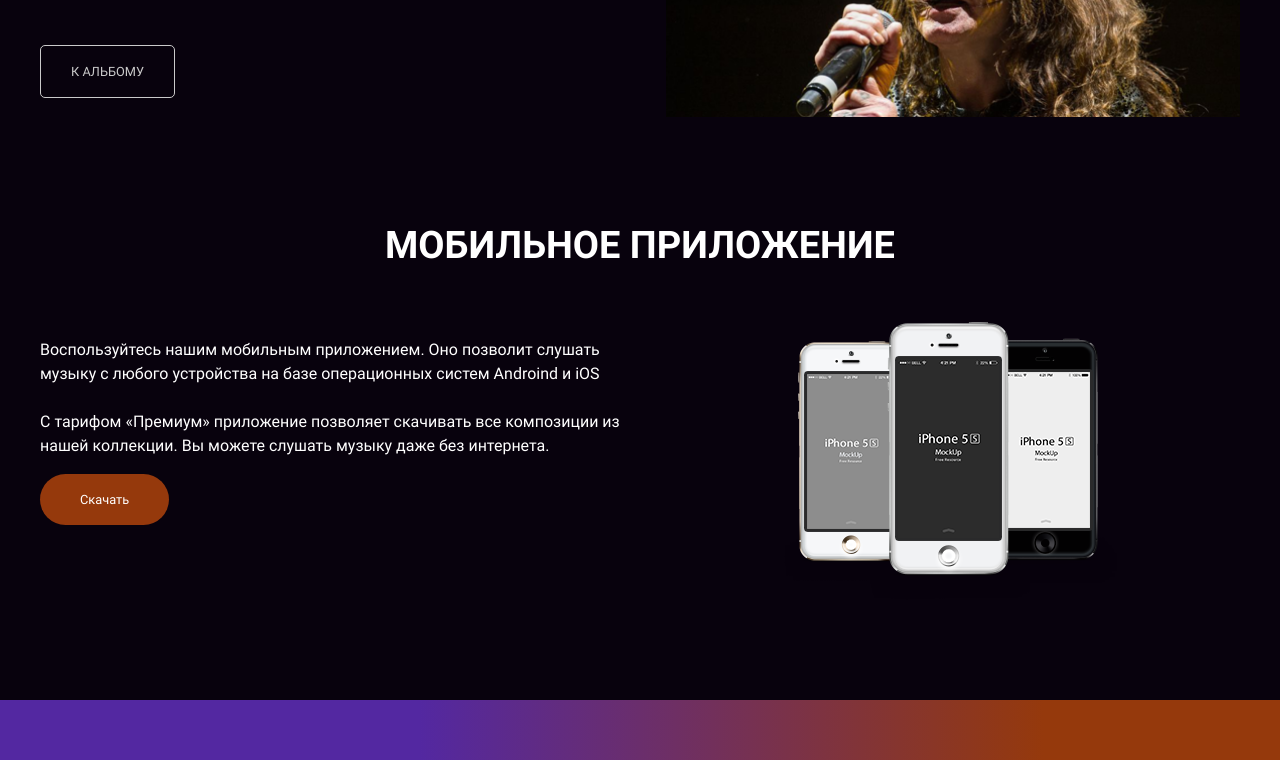
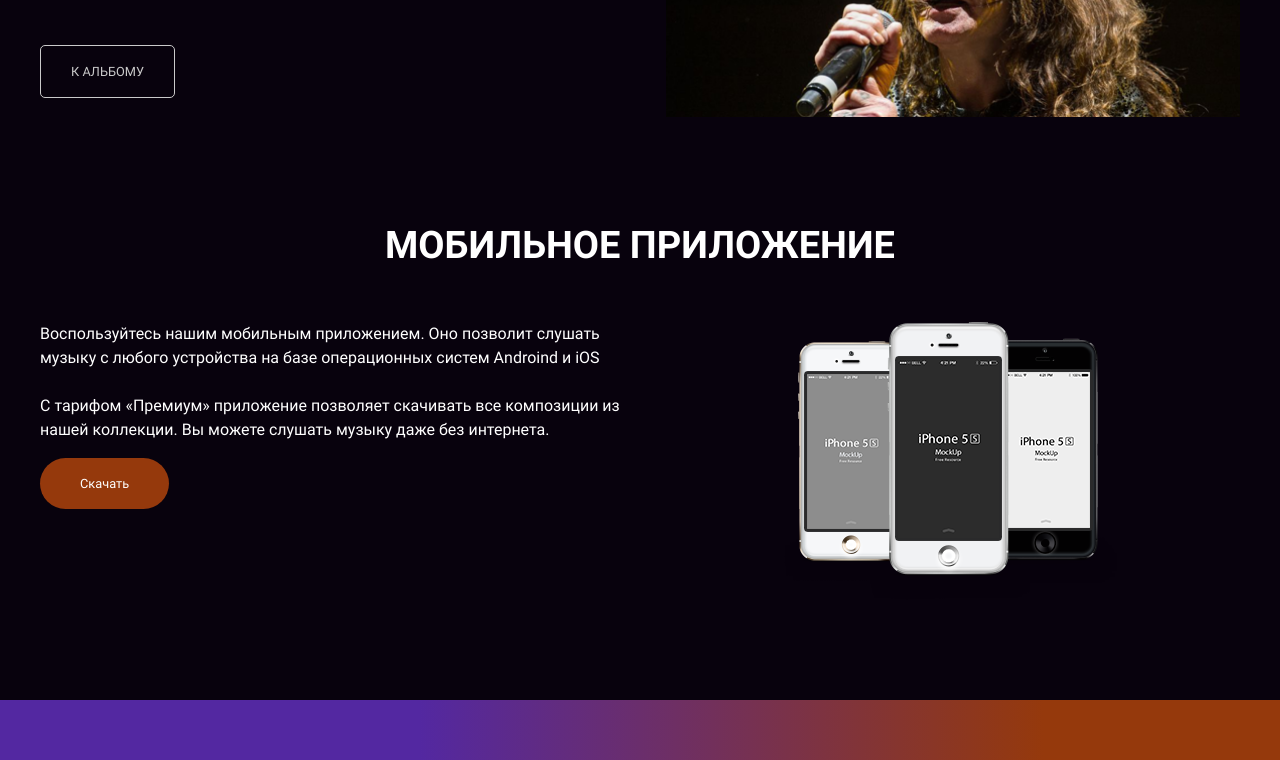
Before and after one commit to botirk/layout-designer-project-lvl2, a website: page src/index.html in a window 1280 px wide. Shown: the part 2383-3143 px from the top of the page. Drawn offline with Linux system fonts and the light colour scheme.

Commit message:
app changes

```diff
--- a/src/index.html
+++ b/src/index.html
@@ -112,16 +112,14 @@
       </div>
     </section>
 
-    <section id="page-app" class="container color-white">
+    <section id="page-app" class="container color-white fs-16">
       <h2>МОБИЛЬНОЕ ПРИЛОЖЕНИЕ</h2>
       <div class="content-container">
         <div class="text">
-          <p class="fs-16">
-            Воспользуйтесь нашим мобильным приложением. Оно позволит слушать музыку с любого устройства на базе операционных систем Androind и iOS
-            <br><br>
-            С тарифом «Премиум» приложение позволяет скачивать все композиции из нашей коллекции. Вы можете слушать музыку даже без интернета.
-          </p>
-          <button class="btn bg-red fs-12-8">Скачать</button>
+          <p>Воспользуйтесь нашим мобильным приложением. Оно позволит слушать музыку с любого устройства на базе операционных систем Androind и iOS</p>
+          <br>
+          <p>С тарифом «Премиум» приложение позволяет скачивать все композиции из нашей коллекции. Вы можете слушать музыку даже без интернета.</p>
+          <a class="btn bg-red fs-12-8">Скачать</a>
         </div>
         <img src="images/iphone.png" alt="IPhone"/>
       </div>
--- a/src/scss/page-app.scss
+++ b/src/scss/page-app.scss
@@ -1,7 +1,7 @@
 @use 'media.scss' as media;
 
 #page-app {
-  margin-top: 100px;
+  padding-top: 100px;
   margin-bottom: 100px;
 
   .content-container {
@@ -20,10 +20,12 @@
 
   p {
     max-width: 600px;
-    margin-top: 16px;
+    &:first { margin-top: 16px; }
   }
 
   .btn {
+    display: inline-block;
+
     margin-top: 16px;
     padding-top: 16px;
     padding-right: 40px;
```
Also changed, not shown: src/css/index.css.
